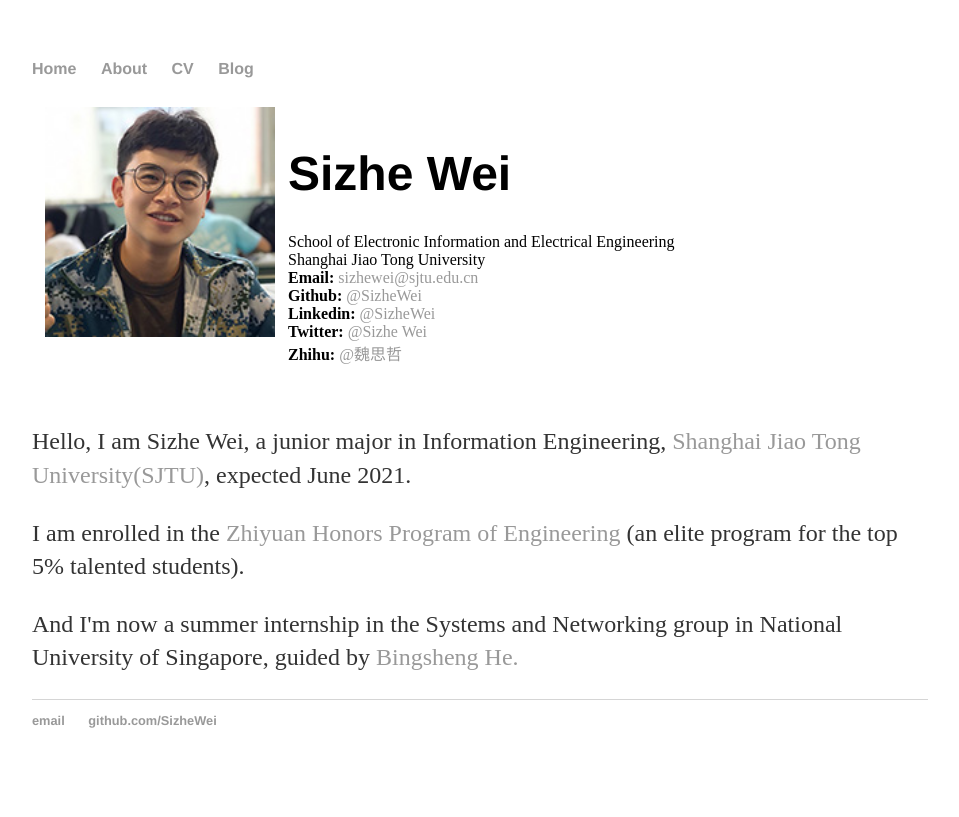
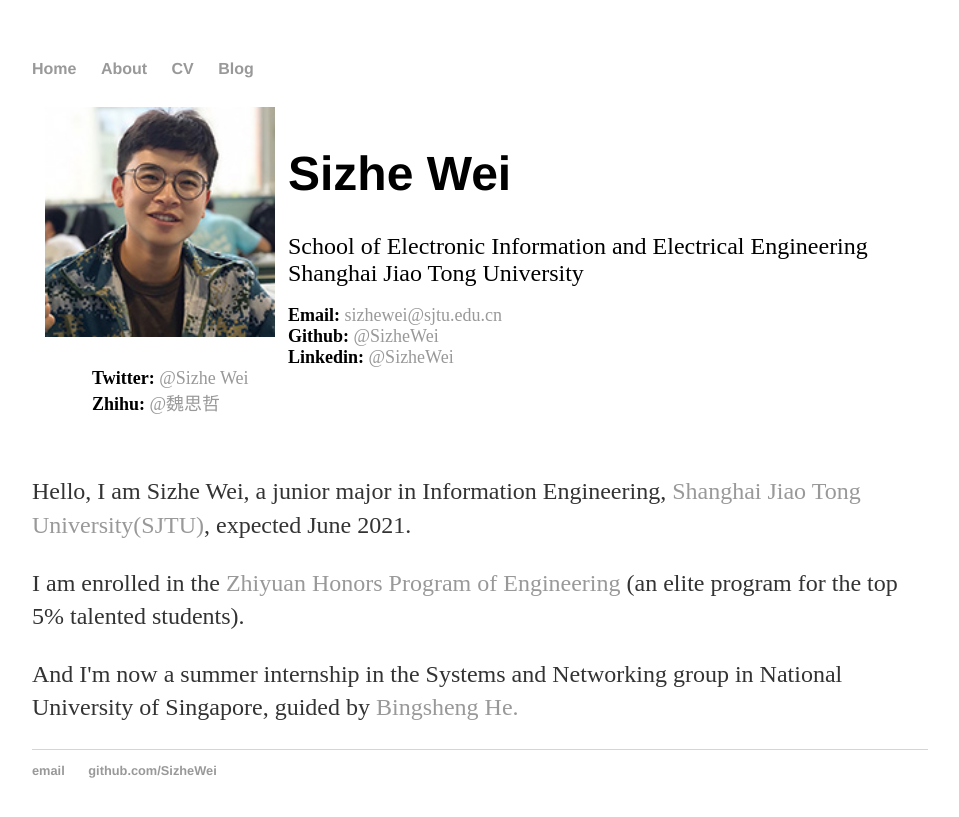
Before and after one commit to SizheWei/SizheWei.github.io, a Jekyll site: the page built from index.html, in a window 1280 px wide. Shown: the top 817 px of the page, without its empty margins (160-1119 px from the left). Built offline with Jekyll 4.4.1, drawn with Linux system fonts in a browser that asks for light colours.

Commit message:
resize the font of first page

```diff
--- a/index.html
+++ b/index.html
@@ -14,13 +14,15 @@
 			<h1>Sizhe Wei</h1>
 			<ul style="list-style-type: none">
 				<li>
-					School of Electronic Information and Electrical Engineering
+					<font size=5>School of Electronic Information and Electrical Engineering</font>
 					<br>
-					Shanghai Jiao Tong University
+					<font size=5>Shanghai Jiao Tong University</font>
 					<br>
 				</li>
 				<li>
+					<br>
 				</li>
+				<font size=4>
 					<li>
 							<b>Email: </b><a>sizhewei@sjtu.edu.cn</a>
 					</li>
@@ -40,6 +42,8 @@
 						<b>Zhihu: </b>
 						<a href="https://www.zhihu.com/people/wei-si-zhe-1998/activities">@魏思哲</a>
 					</li>
+				</font>
+
 			</ul>
 		</div>
 		<p>Hello, I am Sizhe Wei, a junior major in Information Engineering, <a href="https://www.sjtu.edu.cn/">Shanghai Jiao Tong University(SJTU)</a>, expected June 2021.</p>
```
Also changed, not shown: 1 other file. Lines whose indentation alone changed are shown as unchanged.
